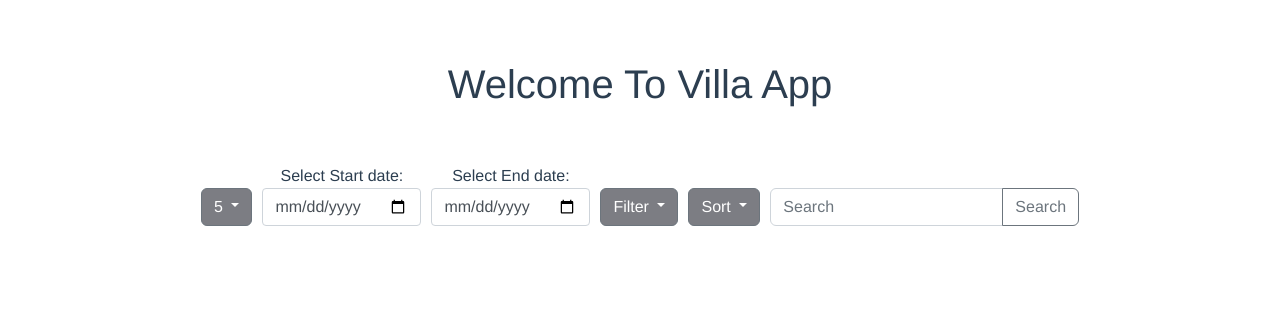
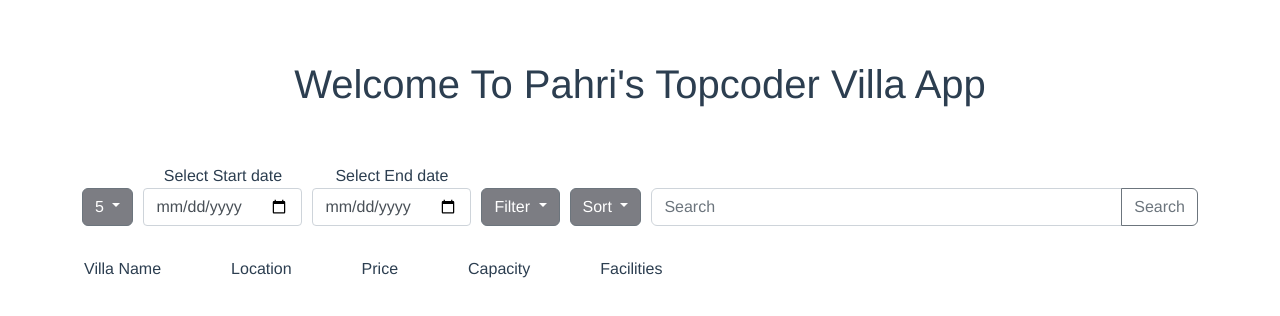
Before and after one commit to muhammadyulasfipahrizal/TopCoder-Vue.js-VillaApp, a Vue app: page / in a window 1280 px wide. Shown: the top 316 px of the page. Built offline with nearby package versions, Linux system fonts and the light colour scheme.

Commit message:
Added list property feature

```diff
--- a/src/App.vue
+++ b/src/App.vue
@@ -1,5 +1,5 @@
 <template>
-  <VillaScreen msg="Welcome To Villa App"/>
+  <VillaScreen msg="Welcome To Pahri's Topcoder Villa App"/>
 </template>
 
 <script>
--- a/src/components/VillaScreen.vue
+++ b/src/components/VillaScreen.vue
@@ -1,7 +1,7 @@
 <template>
   <div class="container">
     <h1 class="title">{{ msg }}</h1>
-    <div class="inputs">
+    <div class="list-input">
       <LoadNumber @updateLoadNumber="handleLoadNumberUpdate" class="input input-align" />
       <StartDate class="input" />
       <EndDate class="input" />
@@ -9,6 +9,7 @@
       <SortInput class="input input-align" />
       <SearchInput @update-search-term="updateSearchTerm" @search="performSearch" class="search-input" />
     </div>
+    <ListProperty class="list-property"/>
   </div>
 </template>
 
@@ -22,6 +23,7 @@
 import FilterInput from "@/components/listinputs/FilterInput.vue";
 import SortInput from "@/components/listinputs/SortInput.vue";
 import SearchInput from "@/components/listinputs/SearchInput.vue";
+import ListProperty from '@/components/listproperty/ListProperty.vue';
 
 export default {
   name: "VillaScreen",
@@ -33,6 +35,7 @@
     FilterInput,
     SortInput,
     SearchInput,
+    ListProperty,
   },
 
   props: {
@@ -44,21 +47,22 @@
 
 <style scoped>
 .container {
-  display: flex;
-  flex-direction: column;
   justify-content: center;
-  align-items: center;
 }
 
 .title {
   margin-bottom: 40px;
 }
 
-.inputs {
+.list-input {
   display: flex;
   flex-direction: row;
-  justify-content: center;
+  justify-content: start;
   align-items: center;
+}
+
+.list-property {
+  justify-content: start;
 }
 
 .input {
--- a/src/components/listinputs/EndDate.vue
+++ b/src/components/listinputs/EndDate.vue
@@ -1,6 +1,6 @@
 <template>
   <div>
-    <label for="datepicker">Select End date:</label>
+    <label for="datepicker">Select End date</label>
     <input
       id="datepicker"
       type="date"
--- a/src/components/listinputs/StartDate.vue
+++ b/src/components/listinputs/StartDate.vue
@@ -1,6 +1,6 @@
 <template>
   <div>
-    <label for="datepicker">Select Start date:</label>
+    <label for="datepicker">Select Start date</label>
     <input
       id="datepicker"
       type="date"
--- /dev/null
+++ b/src/components/listproperty/ListProperty.vue
@@ -0,0 +1,32 @@
+<template>
+  <div class="container">
+    <p class="property">Villa Name</p>
+    <p class="property">Location</p>
+    <p class="property">Price</p>
+    <p class="property">Capacity</p>
+    <p class="property">Facilities</p>
+  </div>
+</template>
+
+<script>
+export default {
+  name: 'ListProperty',
+
+}
+</script>
+
+<style scoped>
+.container {
+  display: flex;
+  flex-direction: row;
+  justify-content: start;
+  align-items: center;
+  margin-top: 15px;
+}
+
+.property {
+    margin-right: 80px;
+    margin-left: -10px;
+}
+
+</style>
```
